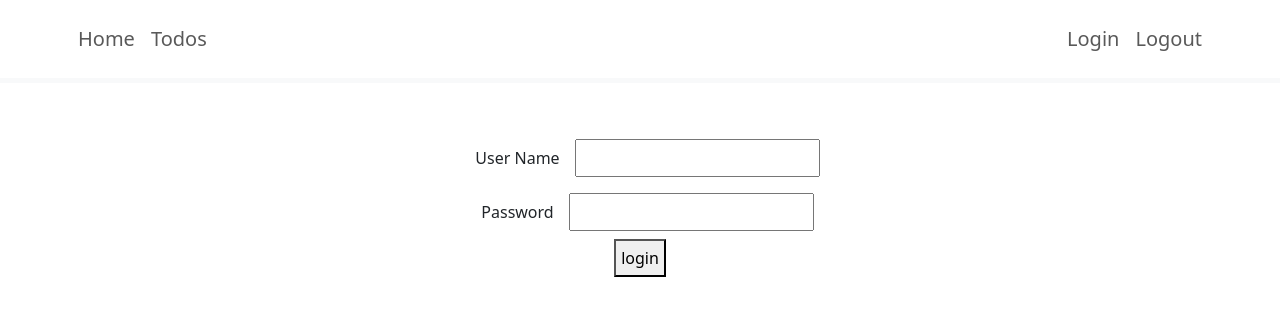
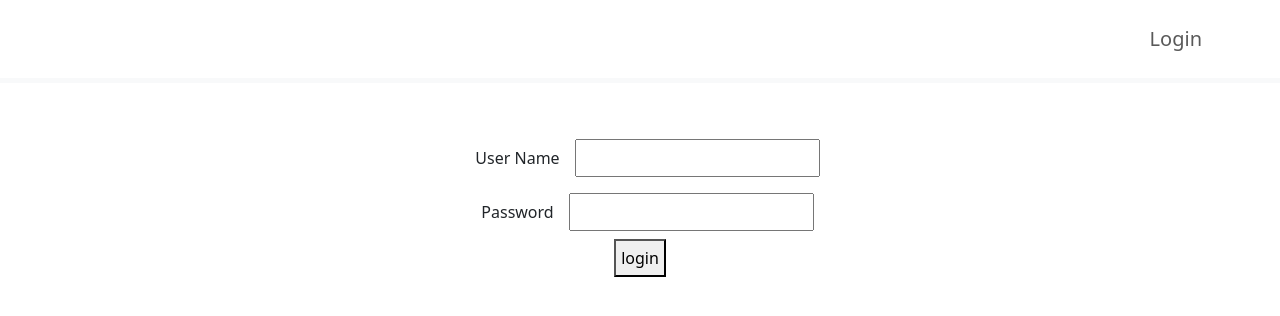
Before and after one commit to kaki-bai/todo-app, a React (Create React App) app in the folder front-end/: page / in a window 1280 px wide. Shown: the top 316 px of the page. Built offline with nearby package versions, Linux system fonts and the light colour scheme.

Commit message:
feat: set context (isAuthenticated)

```diff
--- a/front-end/src/components/todo/FooterComponent.jsx
+++ b/front-end/src/components/todo/FooterComponent.jsx
@@ -1,8 +1,9 @@
 import { useContext } from "react";
-import { AuthContext } from "./security/AuthContext";
+import { useAuth } from './security/AuthContext'
+
 
 function FooterComponent() {
-  const authContext = useContext(AuthContext)
+  const authContext = useAuth()
 
   console.log(`Footer component - ${authContext.number}`);
 
--- a/front-end/src/components/todo/HeaderComponent.jsx
+++ b/front-end/src/components/todo/HeaderComponent.jsx
@@ -3,10 +3,12 @@
 
 function HeaderComponent() {
 
-  //const authContext = useContext(AuthContext)
   const authContext = useAuth()
+  const isAuthenticated = authContext.isAuthenticated
 
-  //console.log(authContext.number);
+  function logout() {
+    authContext.setAuthenticated(false)
+  }
 
   return (
     <header className="border-bottom border-light border-5 mb-5 p-2">
@@ -15,13 +17,25 @@
           <nav className="navbar navbar-expand-lg">
             <div className="collapse navbar-collapse">
               <ul className="navbar-nav">
-                <li className="nav-item fs-5"><Link className="nav-link" to="/welcome/kaki">Home</Link></li>
-                <li className="nav-item fs-5"><Link className="nav-link" to="/todos">Todos</Link></li>
+                <li className="nav-item fs-5">
+                  {isAuthenticated
+                    && <Link className="nav-link" to="/welcome/kaki">Home</Link>}
+                </li>
+                <li className="nav-item fs-5">
+                  {isAuthenticated
+                    && <Link className="nav-link" to="/todos">Todos</Link>}
+                </li>
               </ul>
             </div>
             <ul className="navbar-nav">
-              <li className="nav-item fs-5"><Link className="nav-link" to="/login">Login</Link></li>
-              <li className="nav-item fs-5"><Link className="nav-link" to="/logout">Logout</Link></li>
+              <li className="nav-item fs-5">
+                {!isAuthenticated &&
+                  <Link className="nav-link" to="/login">Login</Link>}
+              </li>
+              <li className="nav-item fs-5">
+                {isAuthenticated &&
+                  <Link className="nav-link" to="/logout" onClick={logout}>Logout</Link>}
+              </li>
             </ul>
           </nav>
         </div>
--- a/front-end/src/components/todo/LoginComponent.jsx
+++ b/front-end/src/components/todo/LoginComponent.jsx
@@ -1,5 +1,7 @@
 import { useState } from "react";
 import { useNavigate } from 'react-router-dom';
+import { useAuth } from './security/AuthContext'
+
 
 function LoginComponent() {
   const [username, setUsername] = useState("");
@@ -9,6 +11,8 @@
   const [showErrorMessage, setShowErrorMessage] = useState(false);
 
   const navigate = useNavigate();
+
+  const authContext = useAuth()
 
   function handleUsernameChange(event) {
     setUsername(event.target.value);
@@ -20,11 +24,13 @@
 
   function handleSubmit() {
     if (username === "username" && password === "password") {
+      authContext.setAuthenticated(true)
       console.log("Success");
       setShowSuccessMessage(true);
       setShowErrorMessage(false);
       navigate(`/welcome/${username}`);
     } else {
+      authContext.setAuthenticated(false)
       console.log("Failed");
       setShowSuccessMessage(false);
       setShowErrorMessage(true);
--- a/front-end/src/components/todo/TodoApp.jsx
+++ b/front-end/src/components/todo/TodoApp.jsx
@@ -26,6 +26,7 @@
             <Route path="*" element={<ErrorComponent />} />
           </Routes>
 
+          {/* <FooterComponent /> */}
         </BrowserRouter>
       </AuthProvider>
     </div>
--- a/front-end/src/components/todo/security/AuthContext.js
+++ b/front-end/src/components/todo/security/AuthContext.js
@@ -9,12 +9,10 @@
 export default function AuthProvider({ children }) {
 
     //Put some state in the context
-    const [number, setNumber] = useState(10)
-
-    setInterval( () => setNumber(number+1), 10000)
+    const [isAuthenticated, setAuthenticated] = useState(false)
 
     return (
-        <AuthContext.Provider value={ {number} }>
+      <AuthContext.Provider value={ {isAuthenticated, setAuthenticated} }>
             {children}
         </AuthContext.Provider>
     )
```
